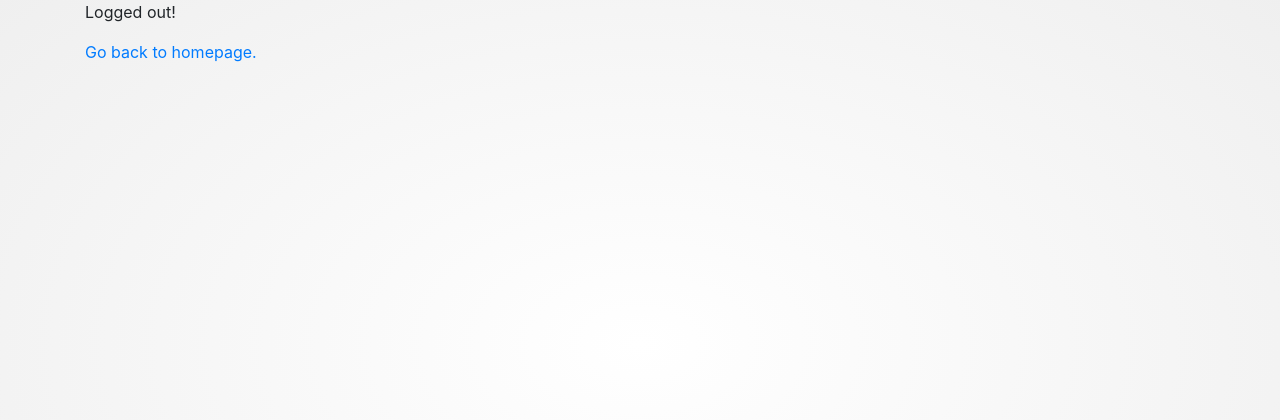
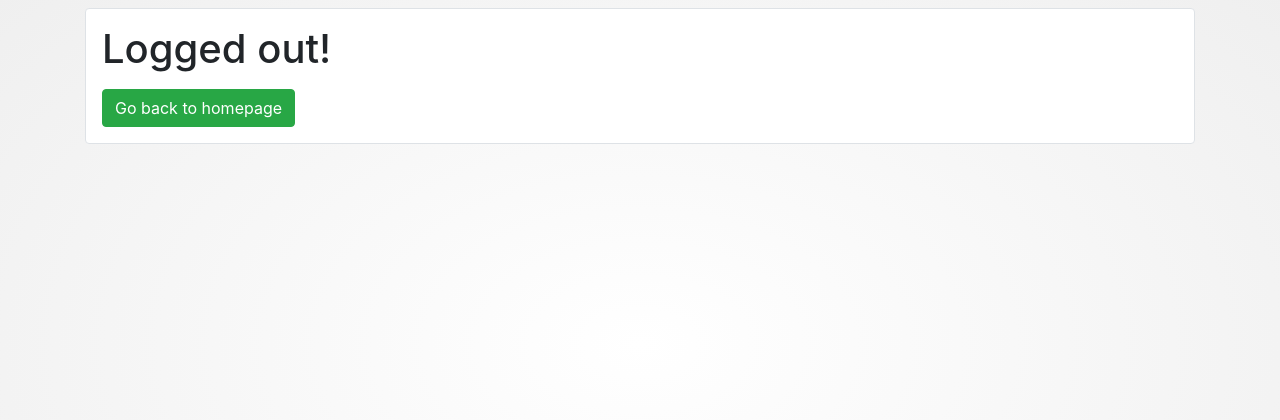
Before and after one commit to HE-Arc/Sand-wish, a Django app: page /accounts/logout/ in a window 1280 px wide. Shown: the part 56-476 px from the top of the page. Run offline with Django 3.2, Linux system fonts and the light colour scheme; some libraries are stand-ins or nearby versions.

Commit message:
Log out page style

```diff
--- a/sandwish/sandwish_app/templates/registration/logged_out.html
+++ b/sandwish/sandwish_app/templates/registration/logged_out.html
@@ -1,6 +1,11 @@
 {% extends "sandwish_app/base_generic.html" %}
 
 {% block content %}
-  <p>Logged out!</p>
-  <a href="{% url 'index'%}">Go back to homepage.</a>
+  <div class="border rounded mt-2 p-3 bg-white">
+      <h1>Logged out!</h1>
+      <form action="" method="post">
+          {% csrf_token %}
+          <a href="{% url 'index'%}" class="btn btn-success mt-2">Go back to homepage</a>
+      </form>
+  </div>
 {% endblock %}
```
